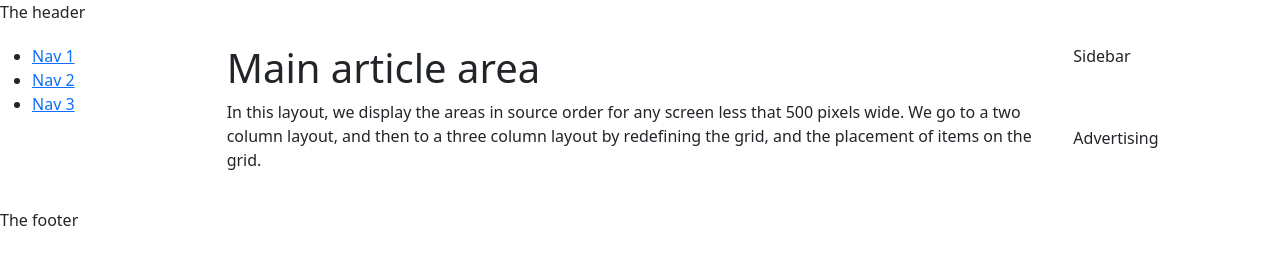
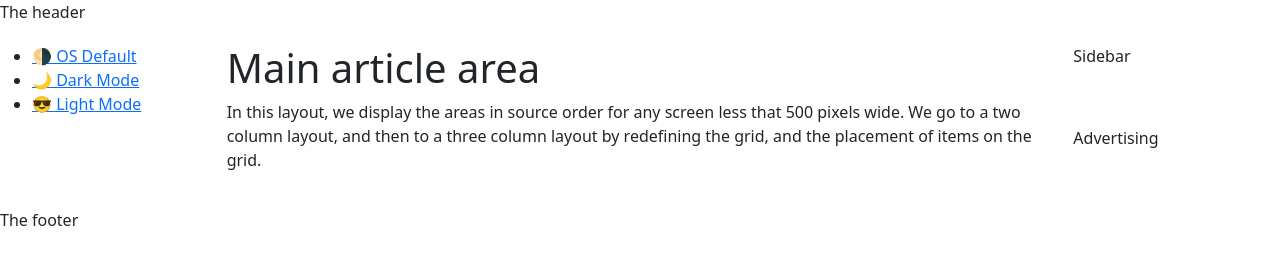
Before and after one commit to 343F25/responsive-branching, a plain HTML site: page index.html in a window 1280 px wide. Drawn offline with nearby package versions, Linux system fonts and the light colour scheme.

Commit message:
changed nav item text

```diff
--- a/index.html
+++ b/index.html
@@ -14,9 +14,9 @@
     <header class="main-head">The header</header>
     <nav class="main-nav">
       <ul>
-        <li><a href="">Nav 1</a></li>
-        <li><a href="">Nav 2</a></li>
-        <li><a href="">Nav 3</a></li>
+        <li><a href="">🌗 OS Default</a></li>
+        <li><a href="">🌙 Dark Mode</a></li>
+        <li><a href="">😎 Light Mode</a></li>
       </ul>
     </nav>
     <article class="content">
```
